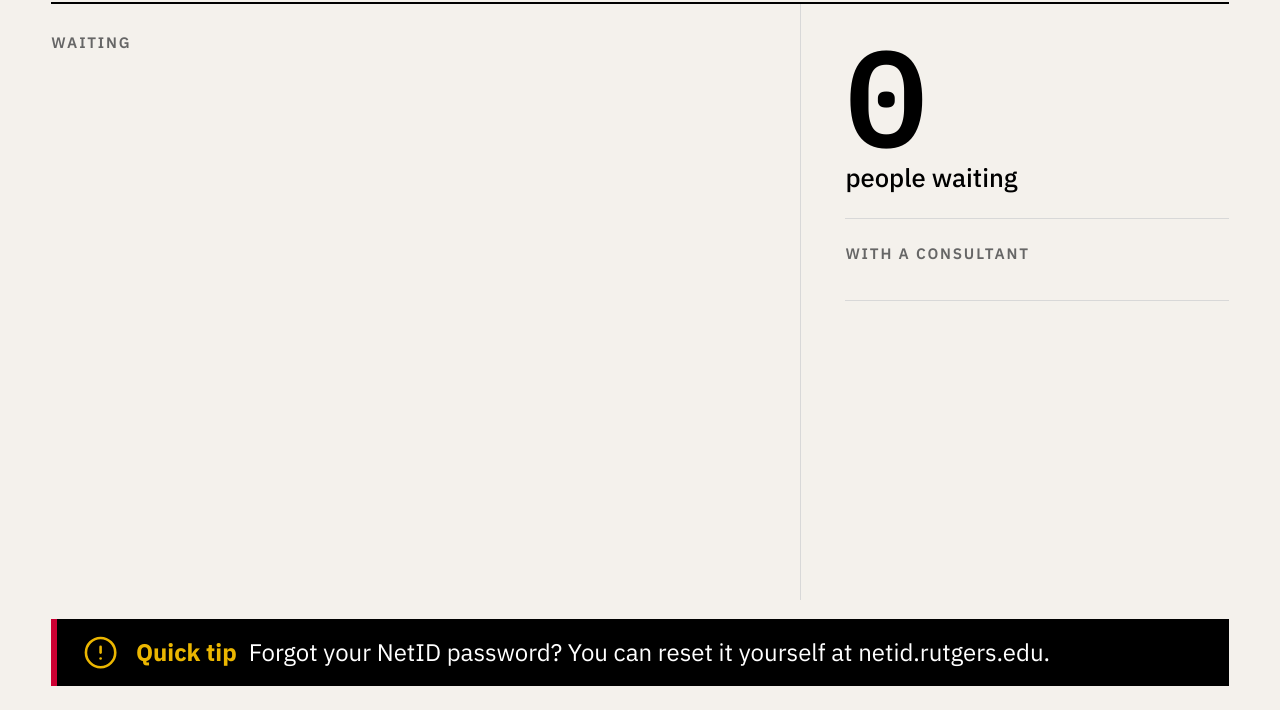
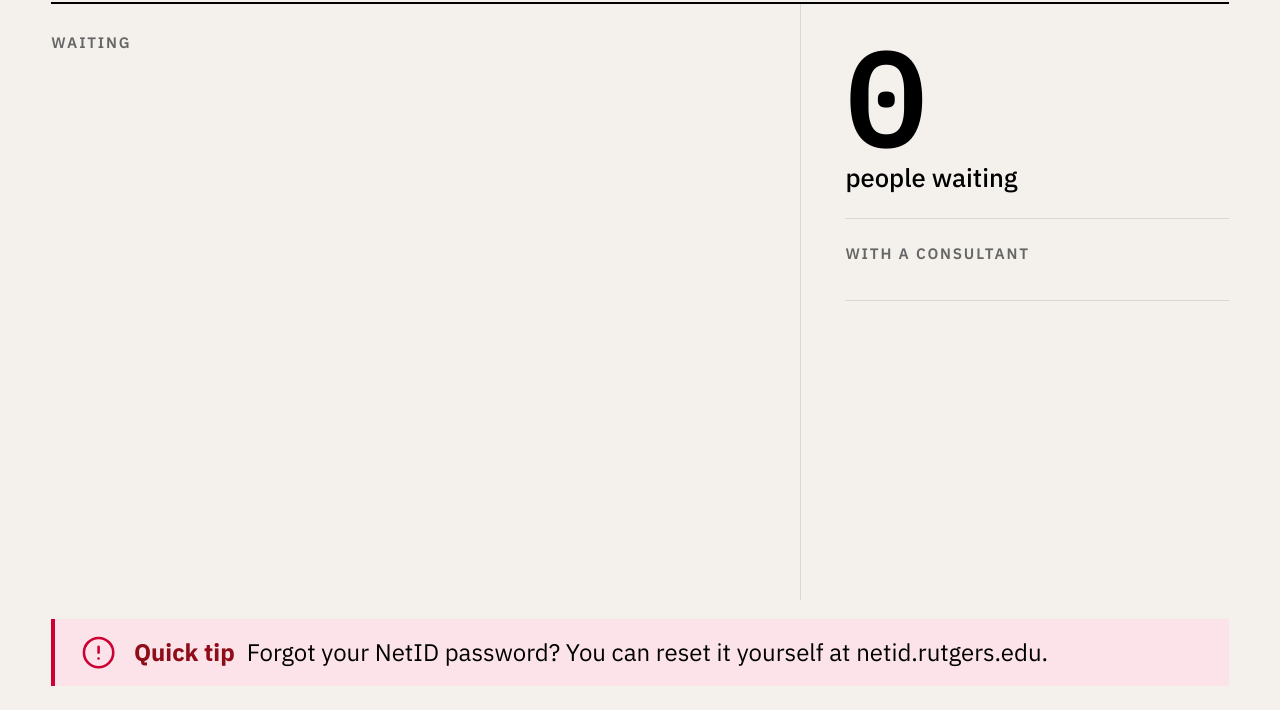
Before and after one commit to abstractcubism/oit-walkin-tracker, a website: page public/tv.html in a window 1280 px wide. Shown: the part 90-800 px from the top of the page. Drawn offline with Linux system fonts and the light colour scheme; no server answers.

Commit message:
TV: back to the light red tip band
Co-Authored-By: Claude Opus 5.5 <noreply@anthropic.com>
Claude-Session: https://claude.ai/code/session_01FghGW4WFyH3zcUiKSPuJCX

```diff
--- a/public/tv.html
+++ b/public/tv.html
@@ -19,7 +19,7 @@
     --scarlet: #cc0033;   /* Rutgers Red */
     --dark-red: #8e0d18;
     --shade: #efefef;     /* Light Gray */
-    --yellow: #ebb600;    /* Yellow */
+    --red-tint: #fbe3e9;  /* light Rutgers Red tint, tip band only */
     --tint: #fff6d4;      /* Light Yellow: the wash behind a new arrival */
     --sans: "IBM Plex Sans", -apple-system, "Helvetica Neue", Arial, sans-serif;
     --mono: "IBM Plex Mono", ui-monospace, Menlo, monospace;
@@ -120,12 +120,12 @@
   @keyframes called { 0%, 30% { color: var(--scarlet); } }
   #helping .none { font-family: var(--sans); font-size: 2.8vh; font-weight: 400; color: var(--soft); }
 
-  /* Rotating tips: a black ink band with a Rutgers Red edge. White text is 21:1; the Yellow icon and
-     "Quick tip" label are 11:1 on black. */
-  footer { margin-top: 2.4vh; background: #000; color: #fff; border-left: .8vh solid var(--scarlet); padding: 2vh 2vw; display: flex; align-items: center; gap: 1.4vw; }
-  footer .icon { width: 4.4vh; height: 4.4vh; color: var(--yellow); }
+  /* Rotating tips: a light red band (a background tint, allowed by the guide) with a Rutgers Red edge
+     and icon. Black text and the Dark Red "Quick tip" label both pass 4.5:1 on it. */
+  footer { margin-top: 2.4vh; background: var(--red-tint); border-left: .6vh solid var(--scarlet); padding: 2vh 2vw; display: flex; align-items: center; gap: 1.4vw; }
+  footer .icon { width: 4.4vh; height: 4.4vh; color: var(--scarlet); }
   #tip { font-size: 3vh; line-height: 1.3; transition: opacity .6s; }
-  #tip b { color: var(--yellow); font-weight: 700; margin-right: .5em; }
+  #tip b { color: var(--dark-red); font-weight: 700; margin-right: .5em; }
   #tip.out { opacity: 0; }
   footer.pop .icon { animation: pop .6s ease-out; }
   @keyframes pop { 40% { transform: scale(1.25) rotate(-8deg); } }
```
